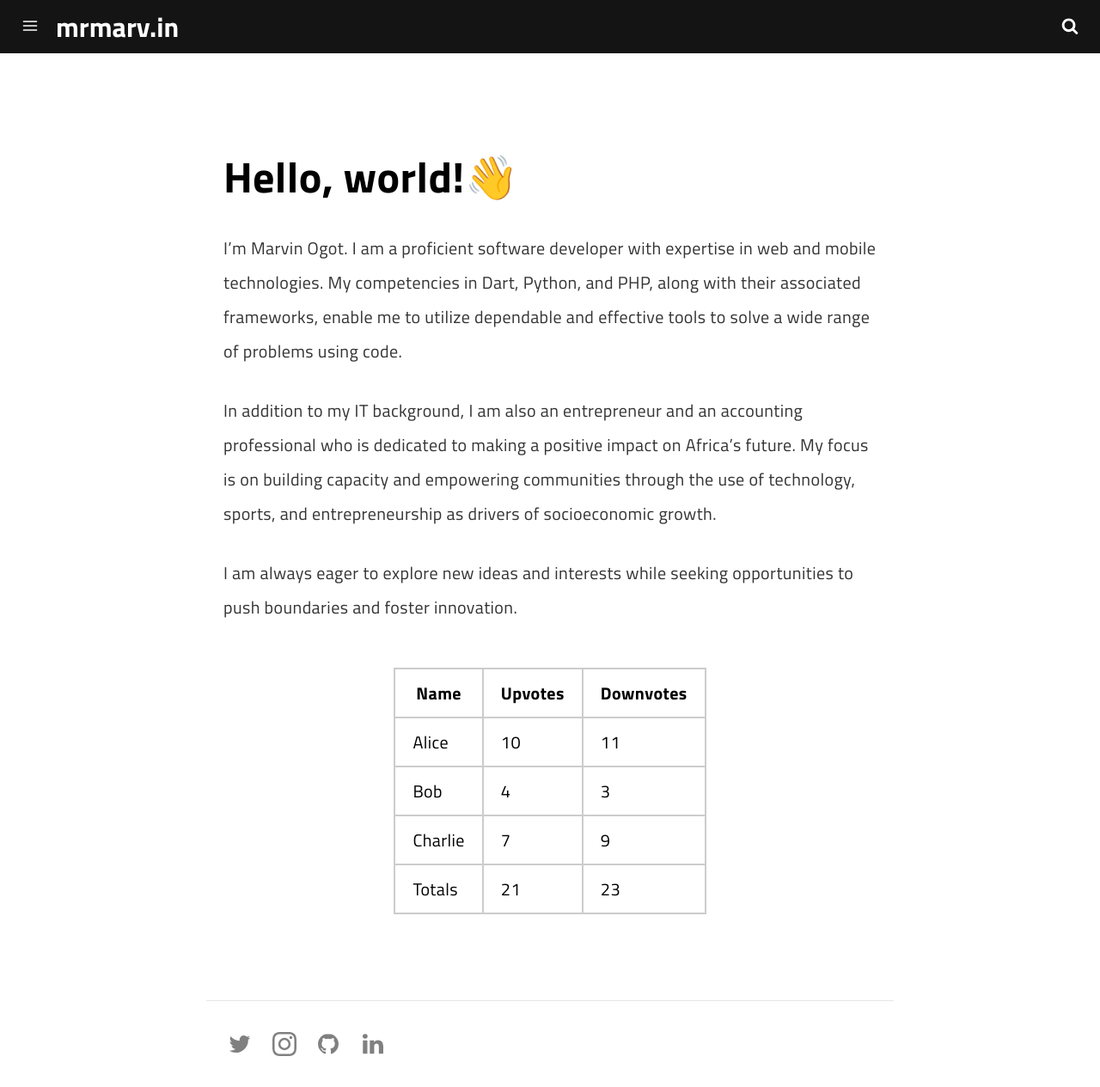
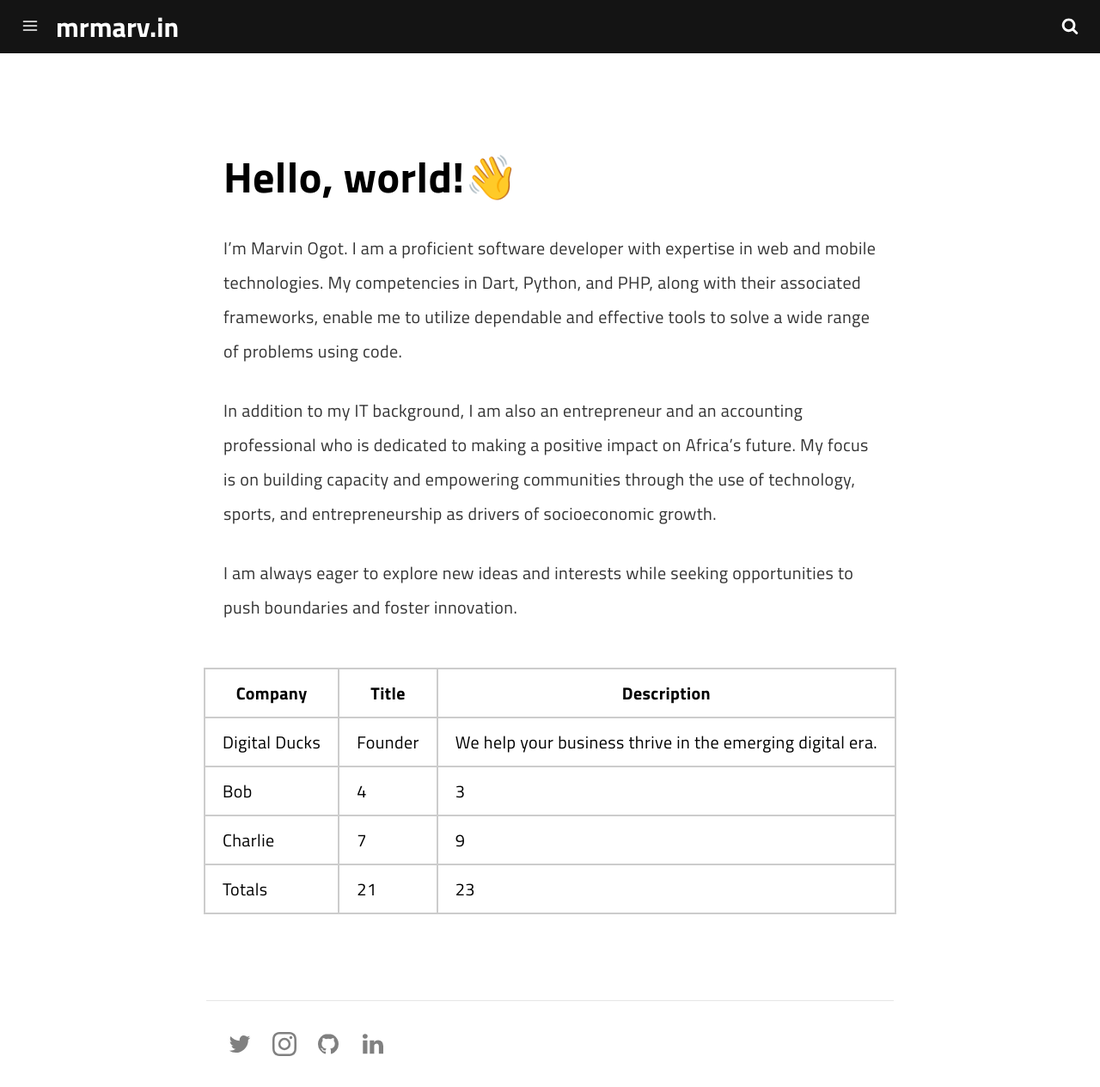
Before and after one commit to marv0/marv0.github.io, a Jekyll site: the page built from pages/about.md, in a window 1280 px wide and 1265 px high. Shown: the whole window at 86% size. Built offline with Jekyll 4.4.1, drawn with Linux system fonts in a browser that asks for light colours; a script that is not in the unit is left out.

Commit message:
Update about.md

```diff
--- a/pages/about.md
+++ b/pages/about.md
@@ -18,9 +18,9 @@ I am always eager to explore new ideas and interests while seeking opportunities
 <table>
   <thead>
     <tr>
-      <th>Name</th>
-      <th>Upvotes</th>
-      <th>Downvotes</th>
+      <th>Company</th>
+      <th>Title</th>
+      <th>Description</th>
     </tr>
   </thead>
   <tfoot>
@@ -32,9 +32,9 @@ I am always eager to explore new ideas and interests while seeking opportunities
   </tfoot>
   <tbody>
     <tr>
-      <td>Alice</td>
-      <td>10</td>
-      <td>11</td>
+      <td>Digital Ducks</td>
+      <td>Founder</td>
+      <td>We help your business thrive in the emerging digital era.</td>
     </tr>
     <tr>
       <td>Bob</td>
```
